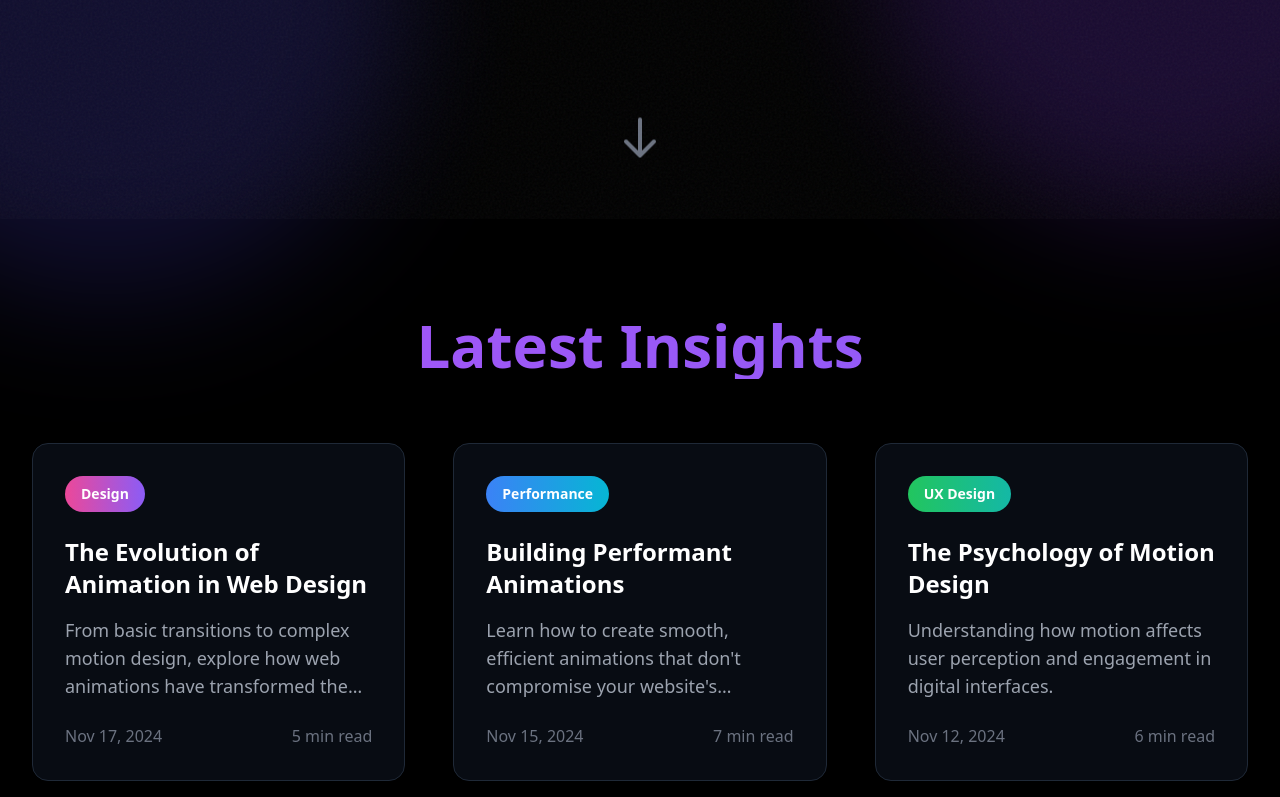
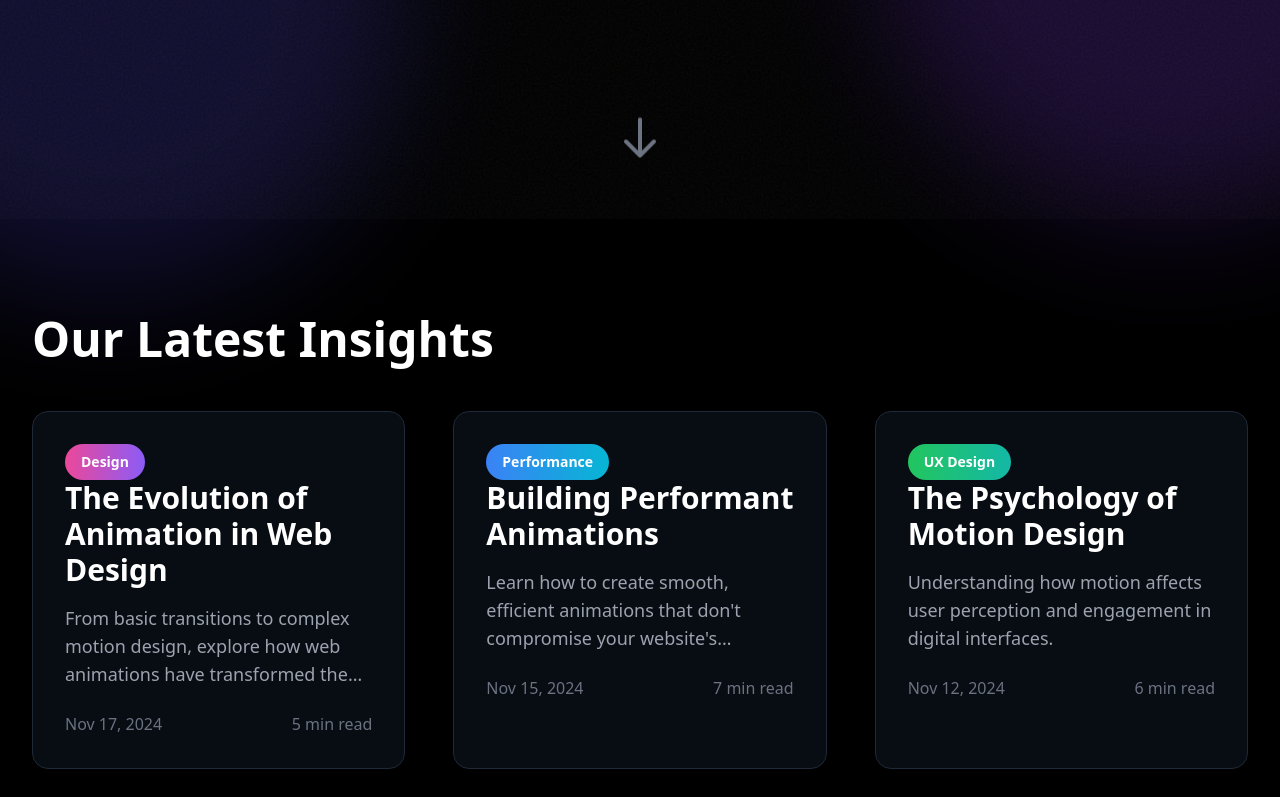
Before and after one commit to cashys/smooth, a Next.js app: page / in a window 1280 px wide. Shown: the part 581-1378 px from the top of the page. Built offline with nearby package versions, Linux system fonts and the light colour scheme.

Commit message:
fix: increase home button size, fix text cutoff and redirect message padding

```diff
--- a/app/blog/[slug]/page.tsx
+++ b/app/blog/[slug]/page.tsx
@@ -92,10 +92,10 @@ export default function BlogPost() {
       {/* Home button */}
       <Link
         href="/"
-        className="fixed top-8 left-8 z-50 transition-all duration-300 group"
+        className="fixed top-8 left-8 z-50 transition-all duration-300 group p-4 -m-4"
       >
         <svg
-          className="w-8 h-8 text-gray-400 group-hover:text-violet-400 transition-all duration-300
+          className="w-10 h-10 text-gray-400 group-hover:text-violet-400 transition-all duration-300
                    group-hover:scale-125 group-hover:drop-shadow-[0_0_8px_rgba(167,139,250,0.5)]"
           fill="none"
           stroke="currentColor"
--- a/app/message/page.tsx
+++ b/app/message/page.tsx
@@ -49,10 +49,10 @@ export default function Message() {
       {/* Home button */}
       <Link
         href="/"
-        className="fixed top-8 left-8 z-50 transition-all duration-300 group"
+        className="fixed top-8 left-8 z-50 transition-all duration-300 group p-4 -m-4"
       >
         <svg
-          className="w-8 h-8 text-gray-400 group-hover:text-violet-400 transition-all duration-300
+          className="w-10 h-10 text-gray-400 group-hover:text-violet-400 transition-all duration-300
                    group-hover:scale-125 group-hover:drop-shadow-[0_0_8px_rgba(167,139,250,0.5)]"
           fill="none"
           stroke="currentColor"
@@ -78,7 +78,7 @@ export default function Message() {
           <p className="text-lg sm:text-xl lg:text-2xl text-gray-400">- Cash</p>
         </div>
 
-        <div className="counter opacity-0 fixed bottom-8 sm:bottom-12 text-gray-500 text-base sm:text-xl">
+        <div className="counter opacity-0 fixed bottom-0 left-0 right-0 text-center p-6 text-gray-400 text-sm">
           Redirecting you back to the landing page in {countdown} seconds...
         </div>
       </div>
--- a/app/page.tsx
+++ b/app/page.tsx
@@ -109,8 +109,8 @@ export default function Home() {
 
       {/* Blog Posts Section */}
       <section className="px-4 sm:px-6 lg:px-8 py-16 sm:py-20 lg:py-24 max-w-7xl mx-auto">
-        <h2 className="text-4xl sm:text-5xl lg:text-6xl font-bold mb-12 sm:mb-16 text-center bg-gradient-to-r from-purple-500 to-violet-500 text-transparent bg-clip-text leading-relaxed pb-1">
-          Latest Insights
+        <h2 className="text-4xl sm:text-5xl font-bold mb-12 leading-relaxed">
+          Our Latest Insights
         </h2>
 
         <div className="grid gap-8 sm:gap-12 md:grid-cols-2 lg:grid-cols-3">
@@ -125,7 +125,7 @@ export default function Home() {
                   {post.category}
                 </div>
 
-                <h3 className="text-xl sm:text-2xl font-bold mt-4 sm:mt-6 mb-2 sm:mb-4 hover:text-violet-400 transition-colors line-clamp-2">
+                <h3 className="text-2xl sm:text-3xl font-semibold mb-4 leading-relaxed">
                   {post.title}
                 </h3>
 
```
